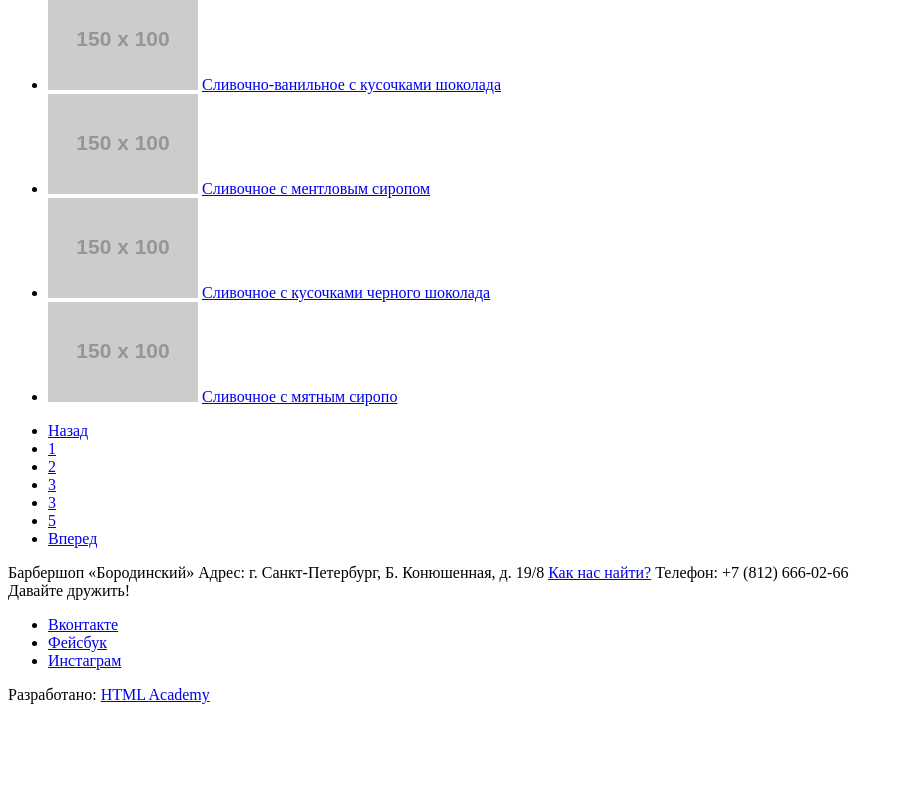
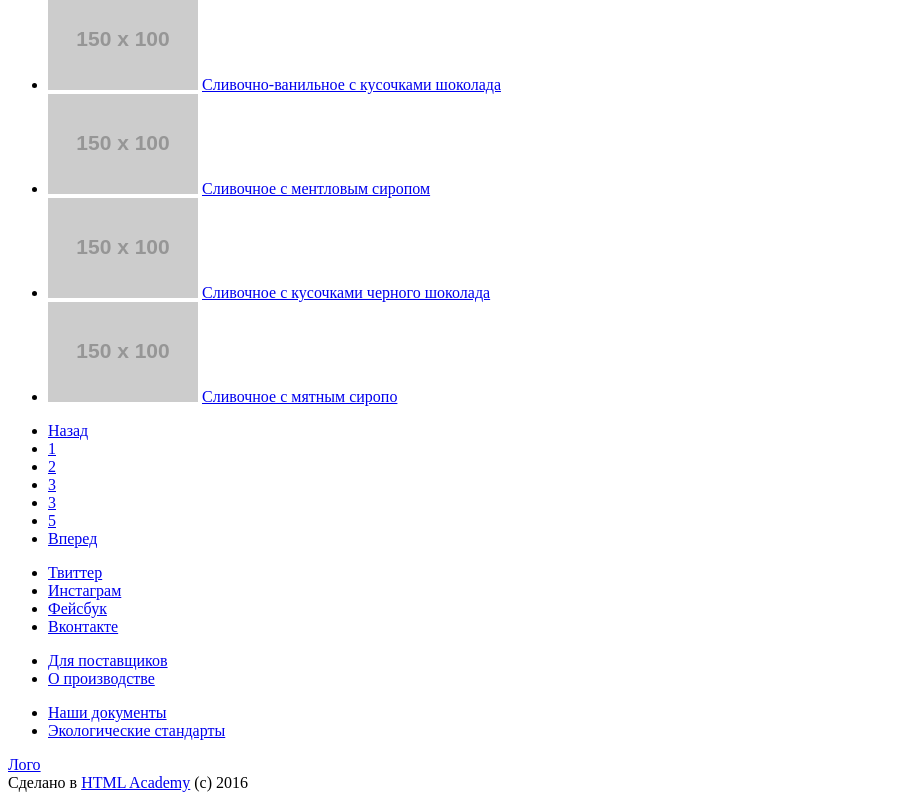
Before and after one commit to eddie-crimea/187612-gllacy, a plain HTML site: page catalog.html in a window 1280 px wide. Shown: the part 1443-2243 px from the top of the page, without its empty margins (0-903 px from the left). Before the commit the page ends 2155 px from the top, so only its background shows below. Drawn offline with Linux system fonts and the light colour scheme; placeholder pictures from the web are drawn by us.

Commit message:
напроверку

```diff
--- a/catalog.html
+++ b/catalog.html
@@ -97,13 +97,14 @@
           <input class="checkbox-field" type="checkbox" name="sugar" id="sugar" checked>
           <label for="sugar">сахарные присыпки</label>
           <input class="checkbox-field" type="checkbox" name="fruit" id="fruit">
-          <label for="">фрукты</label>
+          <label for="fruit">фрукты</label>
           <input class="checkbox-field" type="checkbox" name="syrup" id="syrup">
-          <label for="">сиропы</label>
+          <label for="syrup">сиропы</label>
           <input class="checkbox-field" type="checkbox" name="jam" id="jam">
-          <label for="">джемы</label>
+          <label for="jam">джемы</label>
           <input class="submit-btn" type="submit" value="Применить">
         </form>
+      </div>
       </div>
       <div class="item-container">
         <div class="items-gallery">
@@ -187,29 +188,45 @@
   </main>
   <footer class="main-footer">
   <div class="container">
-      <div class="footer-contacts">
-        <span>Барбершоп «Бородинский»</span>
-        <span>Адрес: г. Санкт-Петербург, Б. Конюшенная, д. 19/8</span>
-        <a href="#"><span>Как нас найти?</span></a>
-        <span>Телефон: +7 (812) 666-02-66</span>
-      </div>
     <div class="footer-social">
-      <span>Давайте дружить!</span>
       <ul class="social-list">
         <li class="social-item">
-            <a class="social-btn social-btn-vk" href="#">Вконтакте</a>
+          <a href="#" class="social-btn  social-btn-tw">Твиттер</a>
         </li>
         <li class="social-item">
-            <a class="social-btn social-btn-fb" href="#">Фейсбук</a>
+          <a href="#" class="social-btn  social-btn-insta">Инстаграм</a>
         </li>
         <li class="social-item">
-            <a class="social-btn social-btn-inst" href="#">Инстаграм</a>
+          <a href="#" class="social-btn  social-btn-fb">Фейсбук</a>
+        </li>
+        <li class="social-item">
+          <a href="#" class="social-btn  social-btn-vk">Вконтакте</a>
         </li>
       </ul>
     </div>
+    <div class="footer-info">
+      <div class="footer-info-block">
+        <ul class="info-list">
+          <li class="info-item">
+            <a href="#" class="info-link">Для поставщиков</a>
+          </li>
+          <li class="info-item">
+            <a href="#" class="info-link">О производстве</a>
+          </li>
+        </ul>
+        <div class="footer-info-block">
+          <ul class="info-list">
+            <li class="info-item"><a href="#" class="info-link">Наши документы</a></li>
+            <li class="info-item"><a href="#" class="info-link">Экологические стандарты</a></li>
+          </ul>
+        </div>
+      </div>
+    </div>
     <div class="footer-copyright">
-      <span>Разработано:</span>
-        <a class="btn" href="https://htmlacademy.ru">HTML Academy</a>
+      <div class="footer-logo">
+        <a href="#">Лого</a>
+      </div>
+      <span class="footer-made">Сделано в <a href="https://htmlacademy.ru"><span class="footer-url">HTML Academy</span></a> (c) 2016</span>
     </div>
   </div>
 </footer>
```
Lines whose indentation alone changed are shown as unchanged.
